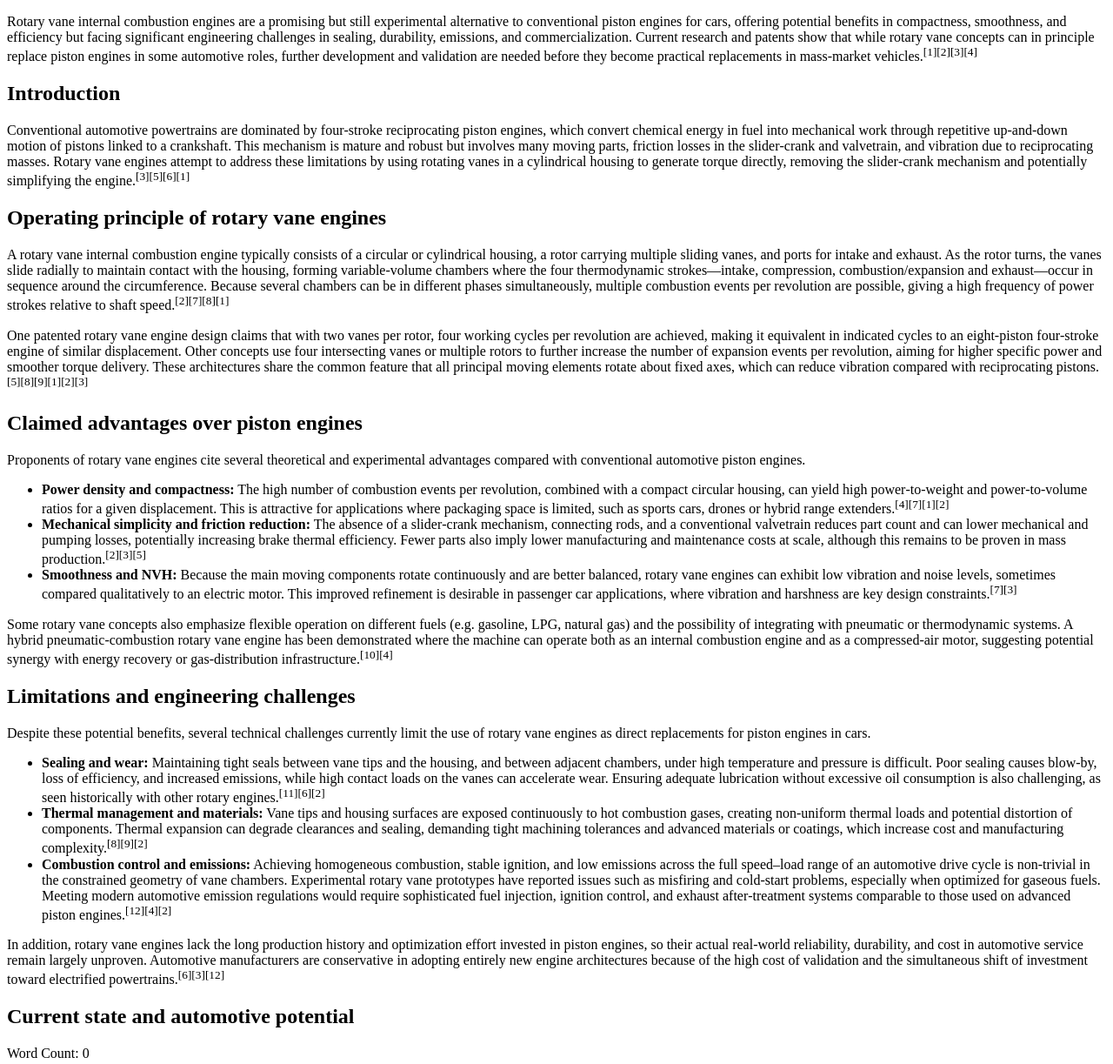
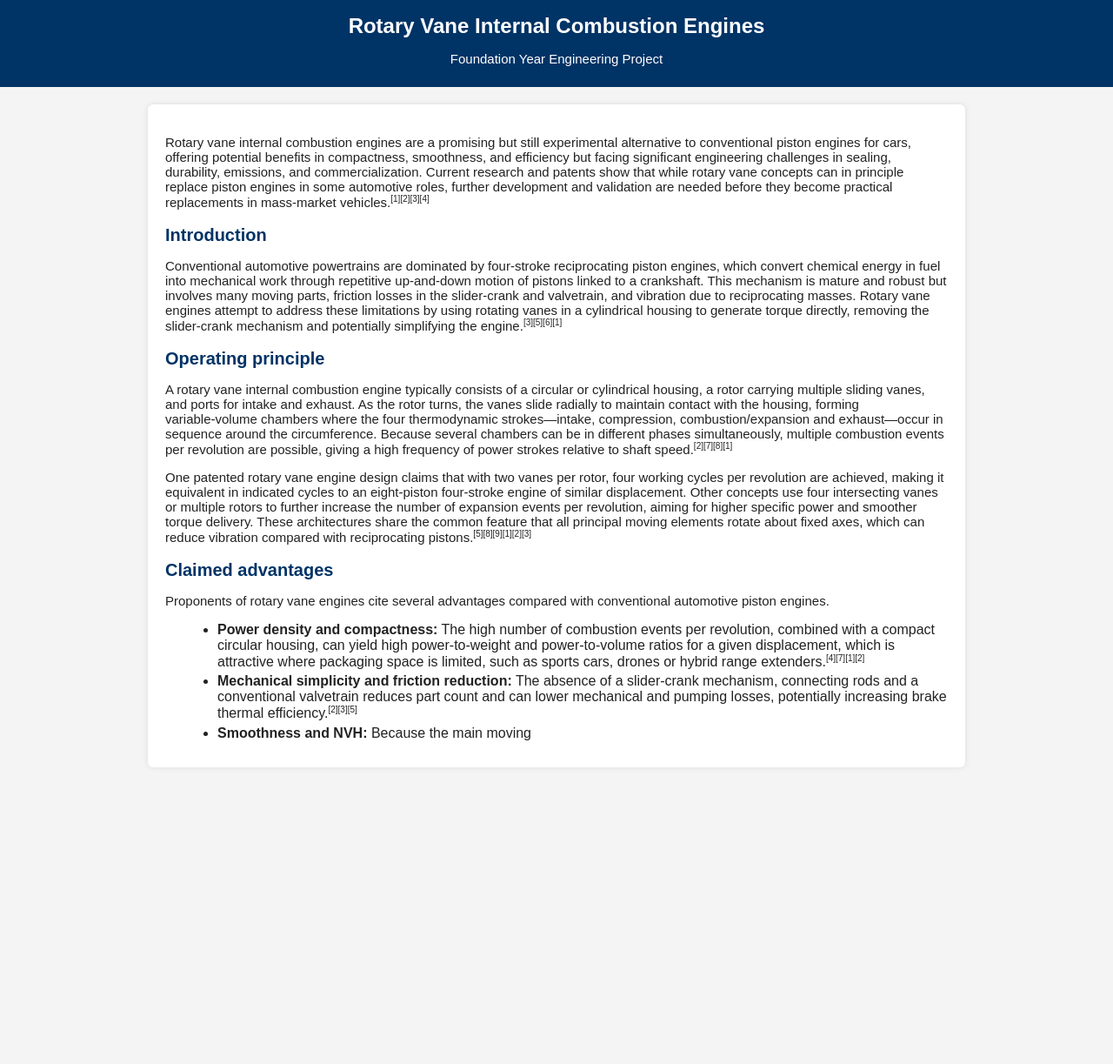
Before and after one commit to FEPSFY6953775/FY6953775, a plain HTML site: page index.html in a window 1280 px wide. Shown: the whole page at 87% size. After the commit the page ends 902 px from the top, so only its background shows below. Drawn offline with Linux system fonts and the light colour scheme.

Commit message:
Update index.html

```diff
--- a/index.html
+++ b/index.html
@@ -1,5 +1,95 @@
 <!DOCTYPE html>
-<section id="rotary-vane-ic-engine">
+<html lang="en">
+<head>
+  <meta charset="UTF-8">
+  <title>Rotary Vane Internal Combustion Engines</title>
+  <style>
+    body {
+      font-family: Arial, sans-serif;
+      background-color: #f4f4f4;
+      color: #222222;
+      margin: 0;
+      padding: 0;
+    }
+
+    header {
+      background-color: #003366;
+      color: white;
+      padding: 16px;
+      text-align: center;
+    }
+
+    header h1 {
+      margin: 0;
+      font-size: 24px;
+    }
+
+    main {
+      max-width: 900px;
+      margin: 20px auto;
+      background-color: white;
+      padding: 20px;
+      border-radius: 6px;
+      box-shadow: 0 0 6px rgba(0, 0, 0, 0.1);
+    }
+
+    h2 {
+      color: #003366;
+      margin-top: 18px;
+      margin-bottom: 8px;
+      font-size: 20px;
+    }
+
+    p {
+      margin-bottom: 8px;
+      font-size: 15px;
+    }
+
+    ul {
+      margin-left: 20px;
+      margin-bottom: 10px;
+    }
+
+    li {
+      margin-bottom: 4px;
+    }
+
+    sup {
+      font-size: 10px;
+    }
+
+    a {
+      color: #00509e;
+    }
+
+    a:hover {
+      text-decoration: underline;
+    }
+
+    .references {
+      margin-top: 10px;
+    }
+
+    .references li {
+      font-size: 14px;
+    }
+
+    footer {
+      max-width: 900px;
+      margin: 10px auto 20px;
+      font-size: 14px;
+      color: #555555;
+      text-align: right;
+    }
+  </style>
+</head>
+<body>
+  <header>
+    <h1>Rotary Vane Internal Combustion Engines</h1>
+    <p>Foundation Year Engineering Project</p>
+  </header>
+
+  <main id="page-content">
     <p>
       Rotary vane internal combustion engines are a promising but still experimental alternative to conventional piston engines for cars, offering potential benefits in compactness, smoothness, and efficiency but facing significant engineering challenges in sealing, durability, emissions, and commercialization. Current research and patents show that while rotary vane concepts can in principle replace piston engines in some automotive roles, further development and validation are needed before they become practical replacements in mass‑market vehicles.<sup>[1][2][3][4]</sup>
     </p>
@@ -9,7 +99,7 @@
       Conventional automotive powertrains are dominated by four‑stroke reciprocating piston engines, which convert chemical energy in fuel into mechanical work through repetitive up‑and‑down motion of pistons linked to a crankshaft. This mechanism is mature and robust but involves many moving parts, friction losses in the slider‑crank and valvetrain, and vibration due to reciprocating masses. Rotary vane engines attempt to address these limitations by using rotating vanes in a cylindrical housing to generate torque directly, removing the slider‑crank mechanism and potentially simplifying the engine.<sup>[3][5][6][1]</sup>
     </p>
 
-  <h2>Operating principle of rotary vane engines</h2>
+    <h2>Operating principle</h2>
     <p>
       A rotary vane internal combustion engine typically consists of a circular or cylindrical housing, a rotor carrying multiple sliding vanes, and ports for intake and exhaust. As the rotor turns, the vanes slide radially to maintain contact with the housing, forming variable‑volume chambers where the four thermodynamic strokes—intake, compression, combustion/expansion and exhaust—occur in sequence around the circumference. Because several chambers can be in different phases simultaneously, multiple combustion events per revolution are possible, giving a high frequency of power strokes relative to shaft speed.<sup>[2][7][8][1]</sup>
     </p>
@@ -17,94 +107,14 @@
       One patented rotary vane engine design claims that with two vanes per rotor, four working cycles per revolution are achieved, making it equivalent in indicated cycles to an eight‑piston four‑stroke engine of similar displacement. Other concepts use four intersecting vanes or multiple rotors to further increase the number of expansion events per revolution, aiming for higher specific power and smoother torque delivery. These architectures share the common feature that all principal moving elements rotate about fixed axes, which can reduce vibration compared with reciprocating pistons.<sup>[5][8][9][1][2][3]</sup>
     </p>
 
-  <h2>Claimed advantages over piston engines</h2>
-  <p>
-    Proponents of rotary vane engines cite several theoretical and experimental advantages compared with conventional automotive piston engines.
-  </p>
+    <h2>Claimed advantages</h2>
+    <p>Proponents of rotary vane engines cite several advantages compared with conventional automotive piston engines.</p>
     <ul>
       <li>
-      <strong>Power density and compactness:</strong> The high number of combustion events per revolution, combined with a compact circular housing, can yield high power‑to‑weight and power‑to‑volume ratios for a given displacement. This is attractive for applications where packaging space is limited, such as sports cars, drones or hybrid range extenders.<sup>[4][7][1][2]</sup>
+        <strong>Power density and compactness:</strong> The high number of combustion events per revolution, combined with a compact circular housing, can yield high power‑to‑weight and power‑to‑volume ratios for a given displacement, which is attractive where packaging space is limited, such as sports cars, drones or hybrid range extenders.<sup>[4][7][1][2]</sup>
       </li>
       <li>
-      <strong>Mechanical simplicity and friction reduction:</strong> The absence of a slider‑crank mechanism, connecting rods, and a conventional valvetrain reduces part count and can lower mechanical and pumping losses, potentially increasing brake thermal efficiency. Fewer parts also imply lower manufacturing and maintenance costs at scale, although this remains to be proven in mass production.<sup>[2][3][5]</sup>
+        <strong>Mechanical simplicity and friction reduction:</strong> The absence of a slider‑crank mechanism, connecting rods and a conventional valvetrain reduces part count and can lower mechanical and pumping losses, potentially increasing brake thermal efficiency.<sup>[2][3][5]</sup>
       </li>
       <li>
-      <strong>Smoothness and NVH:</strong> Because the main moving components rotate continuously and are better balanced, rotary vane engines can exhibit low vibration and noise levels, sometimes compared qualitatively to an electric motor. This improved refinement is desirable in passenger car applications, where vibration and harshness are key design constraints.<sup>[7][3]</sup>
-    </li>
-  </ul>
-  <p>
-    Some rotary vane concepts also emphasize flexible operation on different fuels (e.g. gasoline, LPG, natural gas) and the possibility of integrating with pneumatic or thermodynamic systems. A hybrid pneumatic‑combustion rotary vane engine has been demonstrated where the machine can operate both as an internal combustion engine and as a compressed‑air motor, suggesting potential synergy with energy recovery or gas‑distribution infrastructure.<sup>[10][4]</sup>
-  </p>
-
-  <h2>Limitations and engineering challenges</h2>
-  <p>
-    Despite these potential benefits, several technical challenges currently limit the use of rotary vane engines as direct replacements for piston engines in cars.
-  </p>
-  <ul>
-    <li>
-      <strong>Sealing and wear:</strong> Maintaining tight seals between vane tips and the housing, and between adjacent chambers, under high temperature and pressure is difficult. Poor sealing causes blow‑by, loss of efficiency, and increased emissions, while high contact loads on the vanes can accelerate wear. Ensuring adequate lubrication without excessive oil consumption is also challenging, as seen historically with other rotary engines.<sup>[11][6][2]</sup>
-    </li>
-    <li>
-      <strong>Thermal management and materials:</strong> Vane tips and housing surfaces are exposed continuously to hot combustion gases, creating non‑uniform thermal loads and potential distortion of components. Thermal expansion can degrade clearances and sealing, demanding tight machining tolerances and advanced materials or coatings, which increase cost and manufacturing complexity.<sup>[8][9][2]</sup>
-    </li>
-    <li>
-      <strong>Combustion control and emissions:</strong> Achieving homogeneous combustion, stable ignition, and low emissions across the full speed–load range of an automotive drive cycle is non‑trivial in the constrained geometry of vane chambers. Experimental rotary vane prototypes have reported issues such as misfiring and cold‑start problems, especially when optimized for gaseous fuels. Meeting modern automotive emission regulations would require sophisticated fuel injection, ignition control, and exhaust after‑treatment systems comparable to those used on advanced piston engines.<sup>[12][4][2]</sup>
-    </li>
-  </ul>
-  <p>
-    In addition, rotary vane engines lack the long production history and optimization effort invested in piston engines, so their actual real‑world reliability, durability, and cost in automotive service remain largely unproven. Automotive manufacturers are conservative in adopting entirely new engine architectures because of the high cost of validation and the simultaneous shift of investment toward electrified powertrains.<sup>[6][3][12]</sup>
-  </p>
-
-  <h2>Current state and automotive potential</h2
-
-  <!-- Word Count Display -->
-  <div id="wordCount">Word Count: <span id="count">0</span></div>
-
-  <!-- Word Count JavaScript -->
-  <script>
-    function updateWordCount() {
-      // Get all text content from the body, excluding script and style tags
-      let body = document.getElementById('mainBody');
-      let clone = body.cloneNode(true);
-
-      // Remove script and style elements from clone
-      let scripts = clone.getElementsByTagName('script');
-      let styles = clone.getElementsByTagName('style');
-
-      while(scripts.length > 0) {
-        scripts[0].parentNode.removeChild(scripts[0]);
-      }
-      while(styles.length > 0) {
-        styles[0].parentNode.removeChild(styles[0]);
-      }
-
-      // Get text content
-      let text = clone.textContent || clone.innerText;
-
-      // Remove extra whitespace and split into words
-      text = text.replace(/\s+/g, ' ').trim();
-      let words = text.split(' ').filter(word => word.length > 0);
-
-      // Update the count display
-      document.getElementById('count').textContent = words.length;
-    }
-
-    // Update word count when page loads
-    window.addEventListener('load', updateWordCount);
-
-    // Update word count if content changes (for dynamic content)
-    if (window.MutationObserver) {
-      const observer = new MutationObserver(updateWordCount);
-      observer.observe(document.getElementById('mainBody'), {
-        childList: true,
-        subtree: true,
-        characterData: true
-      });
-    }
-
-    // Initial update
-    updateWordCount();
-  </script>
-
-</body>
-</html>
+        <strong>Smoothness and NVH:</strong> Because the main moving
```
Lines whose indentation alone changed are shown as unchanged.
